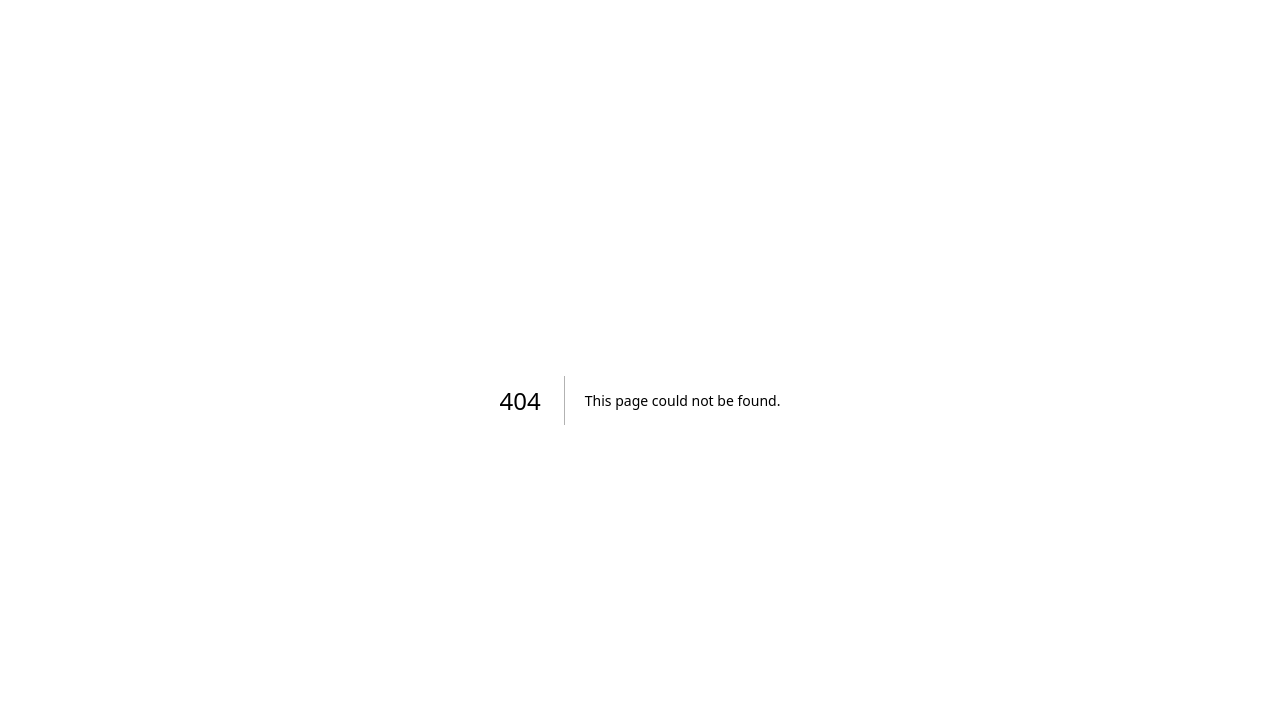
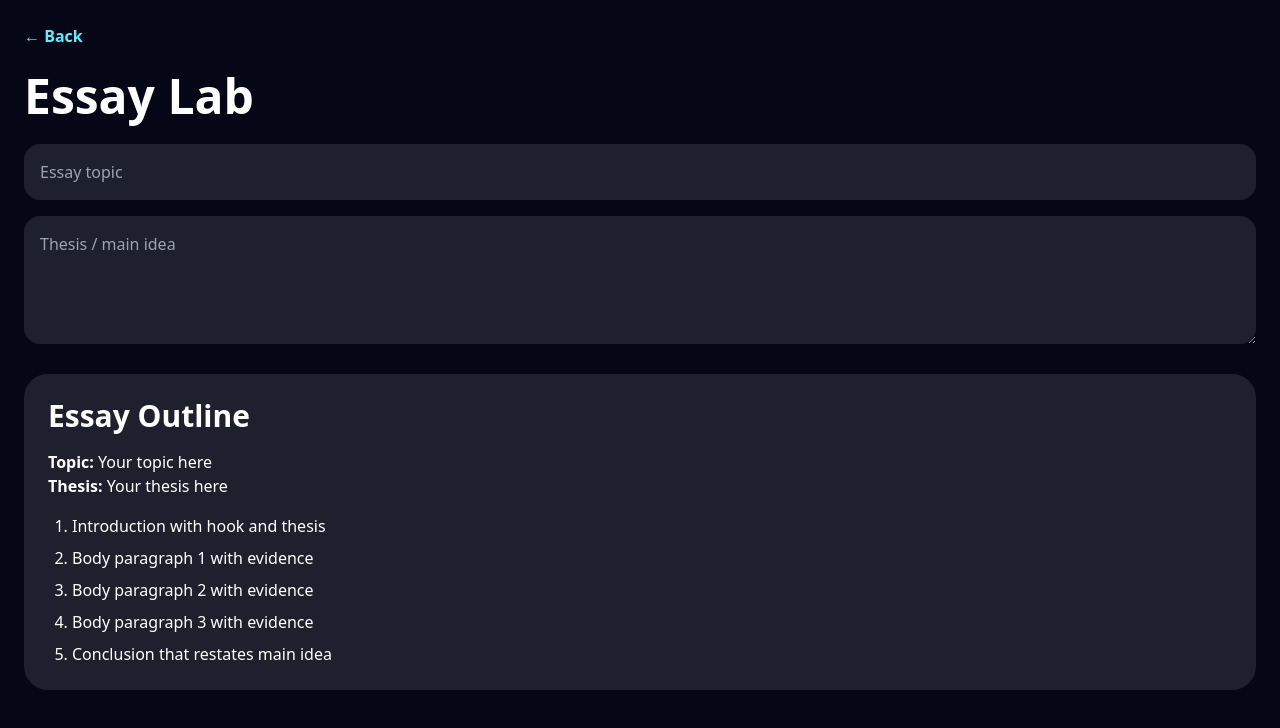
Before and after one commit to kainiu0608-cyber/Niu-Education, a Next.js app: page /essay in a window 1280 px wide. Before the commit this address had no page. Shown: the top 728 px of the page. Built offline with nearby package versions, Linux system fonts and the light colour scheme.

Commit message:
hub links working

```diff
--- /dev/null
+++ b/app/dashboard/page.tsx
@@ -0,0 +1,57 @@
+"use client";
+
+import { useState } from "react";
+
+export default function DashboardPage() {
+  const [goal, setGoal] = useState("");
+  const [goals, setGoals] = useState<string[]>([]);
+
+  return (
+    <main className="min-h-screen bg-[#050716] text-white p-6">
+      <a href="/" className="text-cyan-300 font-bold">← Back</a>
+      <h1 className="text-5xl font-black mt-6 mb-6">Study Dashboard</h1>
+
+      <div className="grid gap-4 md:grid-cols-3 mb-8">
+        <div className="rounded-3xl bg-white/10 p-6">
+          <p className="text-4xl font-black text-cyan-300">0</p>
+          <p className="text-gray-300">Completed tasks</p>
+        </div>
+        <div className="rounded-3xl bg-white/10 p-6">
+          <p className="text-4xl font-black text-purple-300">1</p>
+          <p className="text-gray-300">Study streak</p>
+        </div>
+        <div className="rounded-3xl bg-white/10 p-6">
+          <p className="text-4xl font-black text-orange-300">{goals.length}</p>
+          <p className="text-gray-300">Goals</p>
+        </div>
+      </div>
+
+      <div className="flex gap-3 mb-6">
+        <input
+          value={goal}
+          onChange={(e) => setGoal(e.target.value)}
+          placeholder="Add study goal"
+          className="flex-1 rounded-2xl bg-white/10 p-4 outline-none"
+        />
+        <button
+          onClick={() => {
+            if (!goal) return;
+            setGoals([goal, ...goals]);
+            setGoal("");
+          }}
+          className="rounded-2xl bg-cyan-300 px-6 font-black text-black"
+        >
+          Add
+        </button>
+      </div>
+
+      <div className="space-y-3">
+        {goals.map((g, i) => (
+          <div key={i} className="rounded-2xl bg-white/10 p-4 font-bold">
+            {g}
+          </div>
+        ))}
+      </div>
+    </main>
+  );
+}
--- /dev/null
+++ b/app/essay/page.tsx
@@ -0,0 +1,43 @@
+"use client";
+
+import { useState } from "react";
+
+export default function EssayPage() {
+  const [topic, setTopic] = useState("");
+  const [thesis, setThesis] = useState("");
+
+  return (
+    <main className="min-h-screen bg-[#050716] text-white p-6">
+      <a href="/" className="text-cyan-300 font-bold">← Back</a>
+      <h1 className="text-5xl font-black mt-6 mb-6">Essay Lab</h1>
+
+      <input
+        value={topic}
+        onChange={(e) => setTopic(e.target.value)}
+        placeholder="Essay topic"
+        className="w-full rounded-2xl bg-white/10 p-4 outline-none mb-4"
+      />
+
+      <textarea
+        value={thesis}
+        onChange={(e) => setThesis(e.target.value)}
+        placeholder="Thesis / main idea"
+        className="w-full min-h-32 rounded-2xl bg-white/10 p-4 outline-none mb-6"
+      />
+
+      <div className="rounded-3xl bg-white/10 p-6">
+        <h2 className="text-3xl font-black mb-4">Essay Outline</h2>
+        <p><b>Topic:</b> {topic || "Your topic here"}</p>
+        <p><b>Thesis:</b> {thesis || "Your thesis here"}</p>
+
+        <ol className="list-decimal pl-6 mt-4 space-y-2">
+          <li>Introduction with hook and thesis</li>
+          <li>Body paragraph 1 with evidence</li>
+          <li>Body paragraph 2 with evidence</li>
+          <li>Body paragraph 3 with evidence</li>
+          <li>Conclusion that restates main idea</li>
+        </ol>
+      </div>
+    </main>
+  );
+}
--- /dev/null
+++ b/app/flashcards/page.tsx
@@ -0,0 +1,46 @@
+"use client";
+
+import { useState } from "react";
+
+export default function FlashcardsPage() {
+  const [front, setFront] = useState("");
+  const [back, setBack] = useState("");
+  const [cards, setCards] = useState<{ front: string; back: string }[]>([]);
+  const [flipped, setFlipped] = useState<number | null>(null);
+
+  return (
+    <main className="min-h-screen bg-[#050716] text-white p-6">
+      <a href="/" className="text-cyan-300 font-bold">← Back</a>
+      <h1 className="text-5xl font-black mt-6 mb-6">Flashcards</h1>
+
+      <div className="grid gap-3 md:grid-cols-2 mb-6">
+        <input value={front} onChange={(e) => setFront(e.target.value)} placeholder="Front" className="rounded-2xl bg-white/10 p-4 outline-none" />
+        <input value={back} onChange={(e) => setBack(e.target.value)} placeholder="Back" className="rounded-2xl bg-white/10 p-4 outline-none" />
+      </div>
+
+      <button
+        onClick={() => {
+          if (!front || !back) return;
+          setCards([{ front, back }, ...cards]);
+          setFront("");
+          setBack("");
+        }}
+        className="rounded-2xl bg-cyan-300 px-6 py-3 font-black text-black"
+      >
+        Add Card
+      </button>
+
+      <div className="grid gap-4 md:grid-cols-3 mt-8">
+        {cards.map((card, i) => (
+          <button
+            key={i}
+            onClick={() => setFlipped(flipped === i ? null : i)}
+            className="min-h-40 rounded-3xl bg-white/10 p-6 text-2xl font-black"
+          >
+            {flipped === i ? card.back : card.front}
+          </button>
+        ))}
+      </div>
+    </main>
+  );
+}
```
